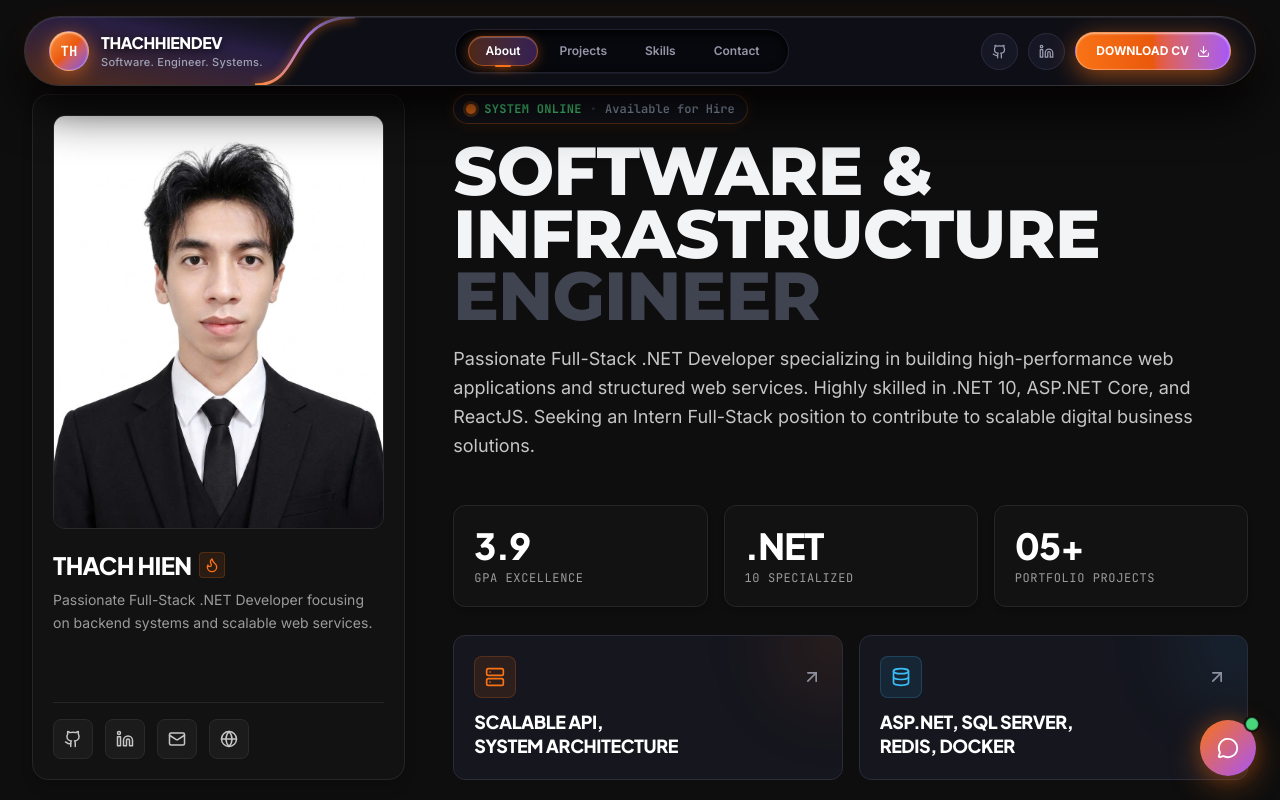
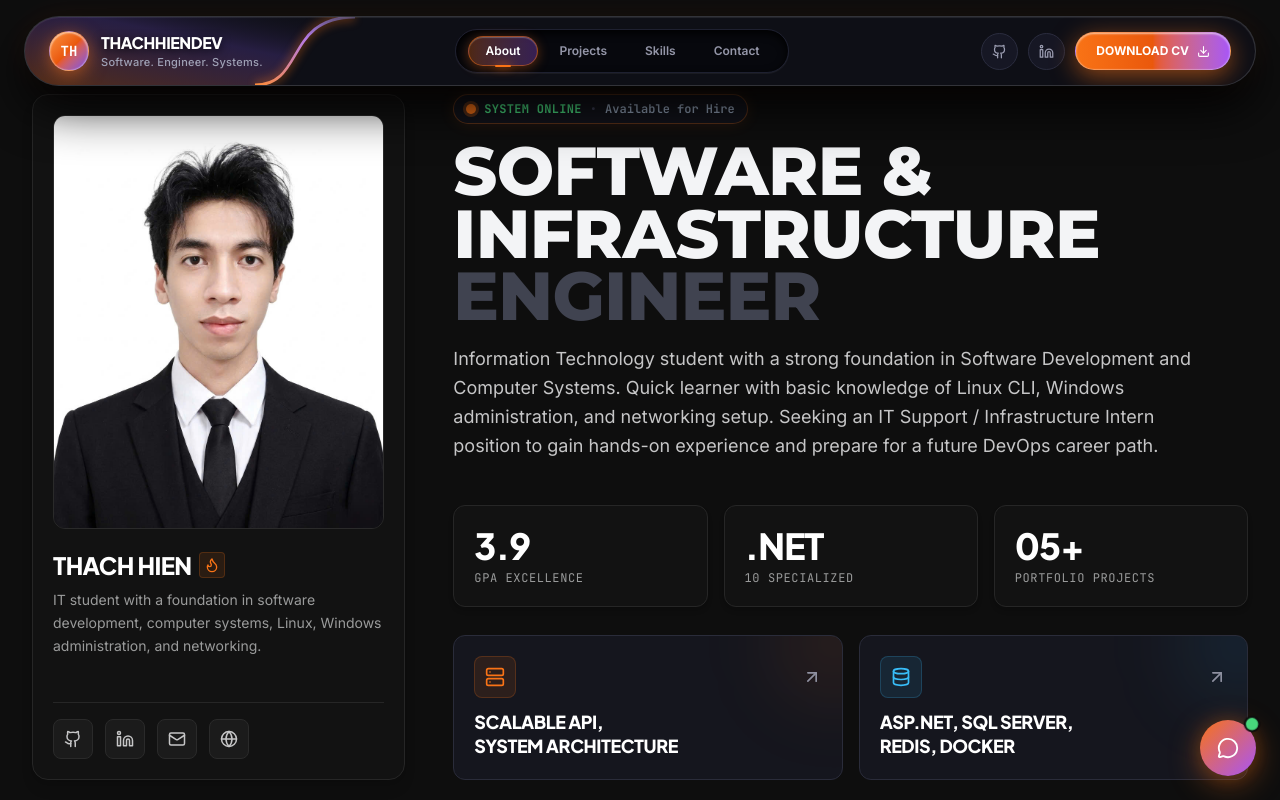
Before and after one commit to th2806-dev/personal-portfolio, a React (Vite) app: page / in a window 1280 px wide. Shown: the top 800 px of the page. Built offline with nearby package versions, Linux system fonts and the light colour scheme.

Commit message:
Update portfolio summary

```diff
--- a/src/data/portfolioData.js
+++ b/src/data/portfolioData.js
@@ -1,8 +1,8 @@
 export const PERSONAL_INFO = {
   name: 'THACH HIEN',
   title: 'SOFTWARE ENGINEER',
-  subtitle: 'Passionate Full-Stack .NET Developer specializing in building high-performance web applications and structured web services. Highly skilled in .NET 10, ASP.NET Core, and ReactJS. Seeking an Intern Full-Stack position to contribute to scalable digital business solutions.',
-  cardBio: 'Passionate Full-Stack .NET Developer focusing on backend systems and scalable web services.',
+  subtitle: 'Information Technology student with a strong foundation in Software Development and Computer Systems. Quick learner with basic knowledge of Linux CLI, Windows administration, and networking setup. Seeking an IT Support / Infrastructure Intern position to gain hands-on experience and prepare for a future DevOps career path.',
+  cardBio: 'IT student with a foundation in software development, computer systems, Linux, Windows administration, and networking.',
   email: 'th.2806.dev@gmail.com',
   phone: '0906891704',
   github: 'https://github.com/th2806-dev',
```
